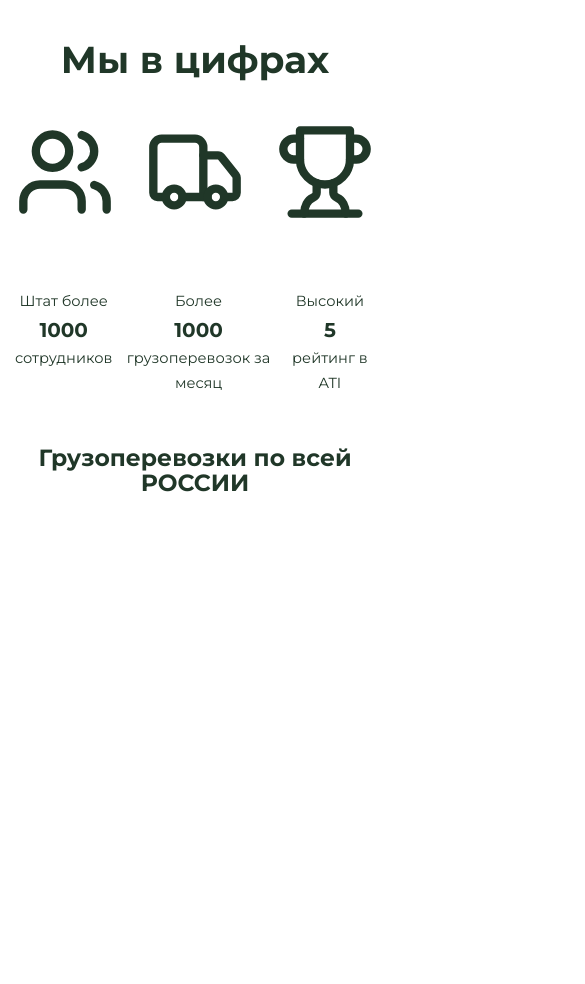
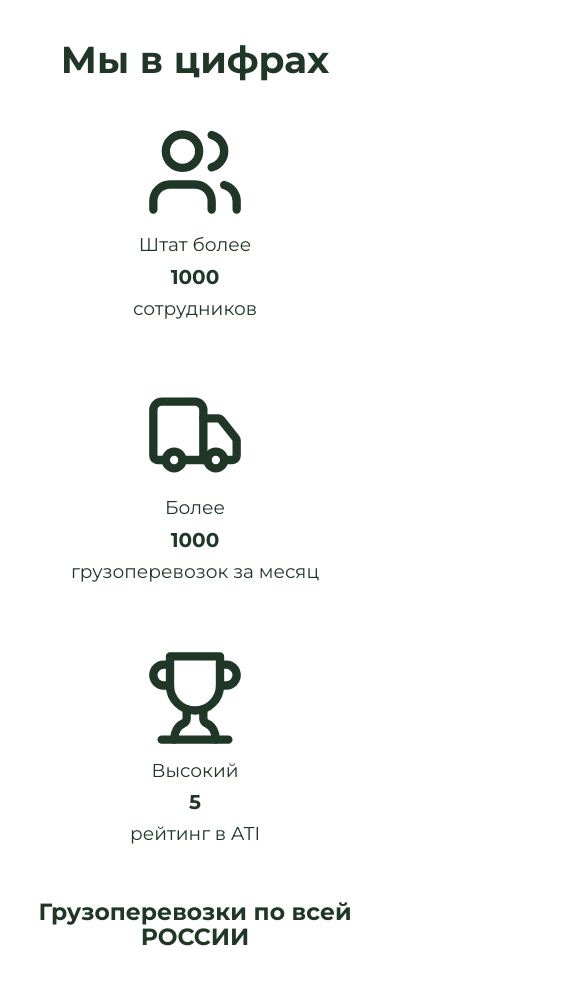
Before and after one commit to Arsaide/aiva, a Next.js app: page / in a window 390 px wide. Shown: the part 846-1830 px from the top of the page, 585 px wide, since content can reach past the window. Before the commit the page ends 1392 px from the top, so only its background shows below. Built offline with nearby package versions, Linux system fonts and the light colour scheme.

Commit message:
- fixed burger menu styles - added Info.tsx adaptive

```diff
--- a/src/components/layout/common/header/Header.module.scss
+++ b/src/components/layout/common/header/Header.module.scss
@@ -76,7 +76,7 @@
 
   @media(max-width: 1199.98px) {
     .menu {
-      position: absolute;
+      position: fixed;
       top: 0;
       left: 100%;
       width: 100%;
--- a/src/components/pages/home-page/info/Info.module.scss
+++ b/src/components/pages/home-page/info/Info.module.scss
@@ -43,8 +43,21 @@
   width: 100%;
 }
 
+.mobileCard {
+  display: none;
+  > p {
+    font-size: clamp(18.6px, 3vw, 14.6px);
+    line-height: calc(25 / 14.6 * 100%);
+    letter-spacing: -4%;
+  }
+  >strong {
+    font-size: 20px;
+    line-height: calc(32 / 20 * 100%);
+    letter-spacing: -4%;
+  }
+}
+
 .card {
-  //text-align: center;
   > p {
     font-size: 14.6px;
     line-height: calc(25 / 14.6 * 100%);
@@ -56,3 +69,21 @@
     letter-spacing: -4%;
   }
 }
+
+@media(max-width: 896.98px) {
+  .icons {
+    flex-direction: column;
+  }
+  .cards {
+    display: none;
+  }
+
+  .mobileCard {
+    display: block;
+    margin-bottom: 60px;
+
+    &:last-child {
+      margin-bottom: 0;
+    }
+  }
+}
--- a/src/components/pages/home-page/info/Info.tsx
+++ b/src/components/pages/home-page/info/Info.tsx
@@ -46,11 +46,26 @@ const Info = () => {
                         <li className={styles.icon}>
                             <Users width={100} height={100} />
                         </li>
+                        <li className={styles.mobileCard}>
+                            <p>Штат более</p>
+                            <strong>{employeeCount}</strong>
+                            <p>сотрудников</p>
+                        </li>
                         <li className={styles.icon}>
                             <Truck width={100} height={100} />
                         </li>
+                        <li className={styles.mobileCard}>
+                            <p>Более</p>
+                            <strong>{shipmentCount}</strong>
+                            <p>грузоперевозок за месяц</p>
+                        </li>
                         <li className={styles.icon}>
                             <Trophy width={100} height={100} />
+                        </li>
+                        <li className={styles.mobileCard}>
+                            <p>Высокий</p>
+                            <strong>{ratingCount}</strong>
+                            <p>рейтинг в ATI</p>
                         </li>
                     </ul>
                     <ul className={styles.cards}>
```
